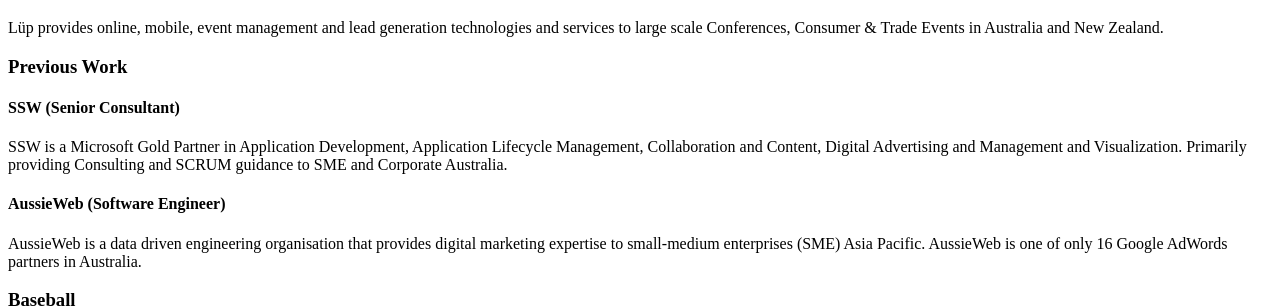
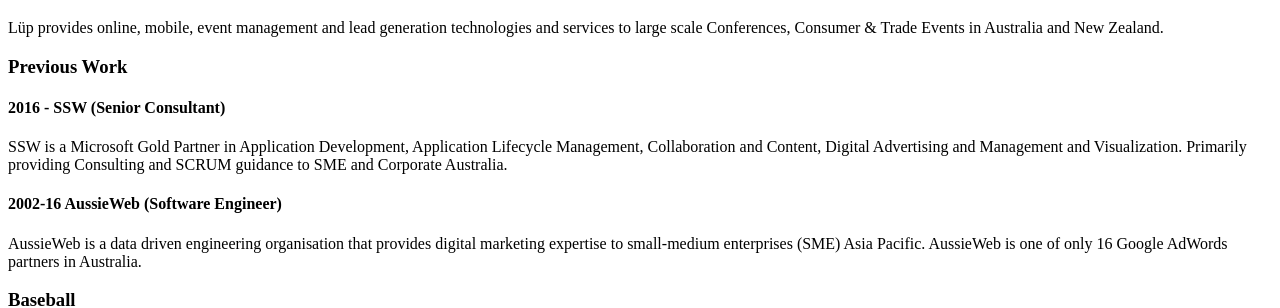
Before and after one commit to JeremyCade/jeremycade.github.io, a Jekyll site: the page built from about.md, in a window 1280 px wide. Shown: the part 807-1115 px from the top of the page. Built offline with Jekyll 4.4.1, drawn with Linux system fonts in a browser that asks for light colours.

```diff
--- a/Gemfile
+++ b/Gemfile
@@ -1,2 +1,2 @@
 source 'https://rubygems.org'
-gem 'github-pages'
+gem 'github-pages', group: :jekyll_plugins
--- a/_layouts/default.html
+++ b/_layouts/default.html
@@ -1,15 +1,12 @@
 <!DOCTYPE html>
 <html xmlns="http://www.w3.org/1999/xhtml" xml:lang="en" lang="en-us">
+{% include head.html %}
 
-  {% include head.html %}
+<body class="layout-reverse">
+    {% include sidebar.html %}
+    <div class="content container">
+        {{ content }}
+    </div>
+</body>
 
-  <body class="theme-base-0d layout-reverse">
-
-    {% include sidebar.html %}
-
-    <div class="content container">
-      {{ content }}
-    </div>
-
-  </body>
 </html>
--- a/_layouts/page.html
+++ b/_layouts/page.html
@@ -3,6 +3,6 @@ layout: default
 ---
 
 <div class="page">
-  <h1 class="page-title">{{ page.title }}</h1>
-  {{ content }}
+    <h1 class="page-title">{{ page.title }}</h1>
+    {{ content }}
 </div>
--- a/about.md
+++ b/about.md
@@ -32,12 +32,12 @@ Lüp provides online, mobile, event management and lead generation technologies
 
 ### Previous Work
 
-#### SSW (Senior Consultant)
+#### 2016 - SSW (Senior Consultant)
 
 SSW is a Microsoft Gold Partner in Application Development, Application Lifecycle Management, Collaboration and Content, Digital Advertising and Management and Visualization.
 Primarily providing Consulting and SCRUM guidance to SME and Corporate Australia.
 
-#### AussieWeb (Software Engineer)
+#### 2002-16 AussieWeb (Software Engineer)
 
 AussieWeb is a data driven engineering organisation that provides digital marketing expertise to small-medium enterprises (SME) Asia Pacific.
 AussieWeb is one of only 16 Google AdWords partners in Australia.
```
Also changed, not shown: _includes/about.html (added, +8 -0 lines), _layouts/post.html (+3 -5 lines), _posts/2017-05-22-alt-net-is-my-modus-operandi.md (added, +57 -0 lines).
